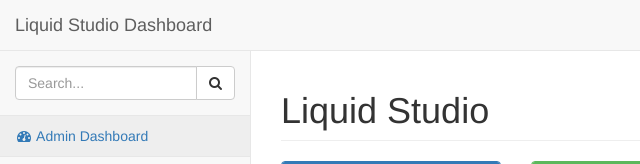
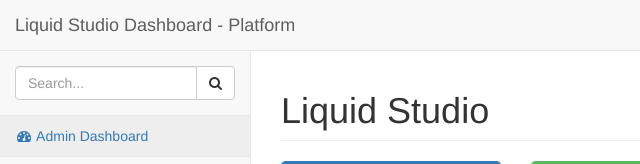
Before and after one commit to paoloxide/hello-node, a website: page pages/index.html in a window 1280 px wide. Shown: the top 164 px of the page, 0-640 px from the left. Drawn offline with Linux system fonts and the light colour scheme.

Commit message:
Updated index.html

```diff
--- a/pages/index.html
+++ b/pages/index.html
@@ -50,7 +50,7 @@
                     <span class="icon-bar"></span>
                     <span class="icon-bar"></span>
                 </button>
-                <a class="navbar-brand" href="index.html">Liquid Studio Dashboard</a>
+                <a class="navbar-brand" href="index.html">Liquid Studio Dashboard - Platform</a>
             </div>
             <!-- /.navbar-header -->
 
```
